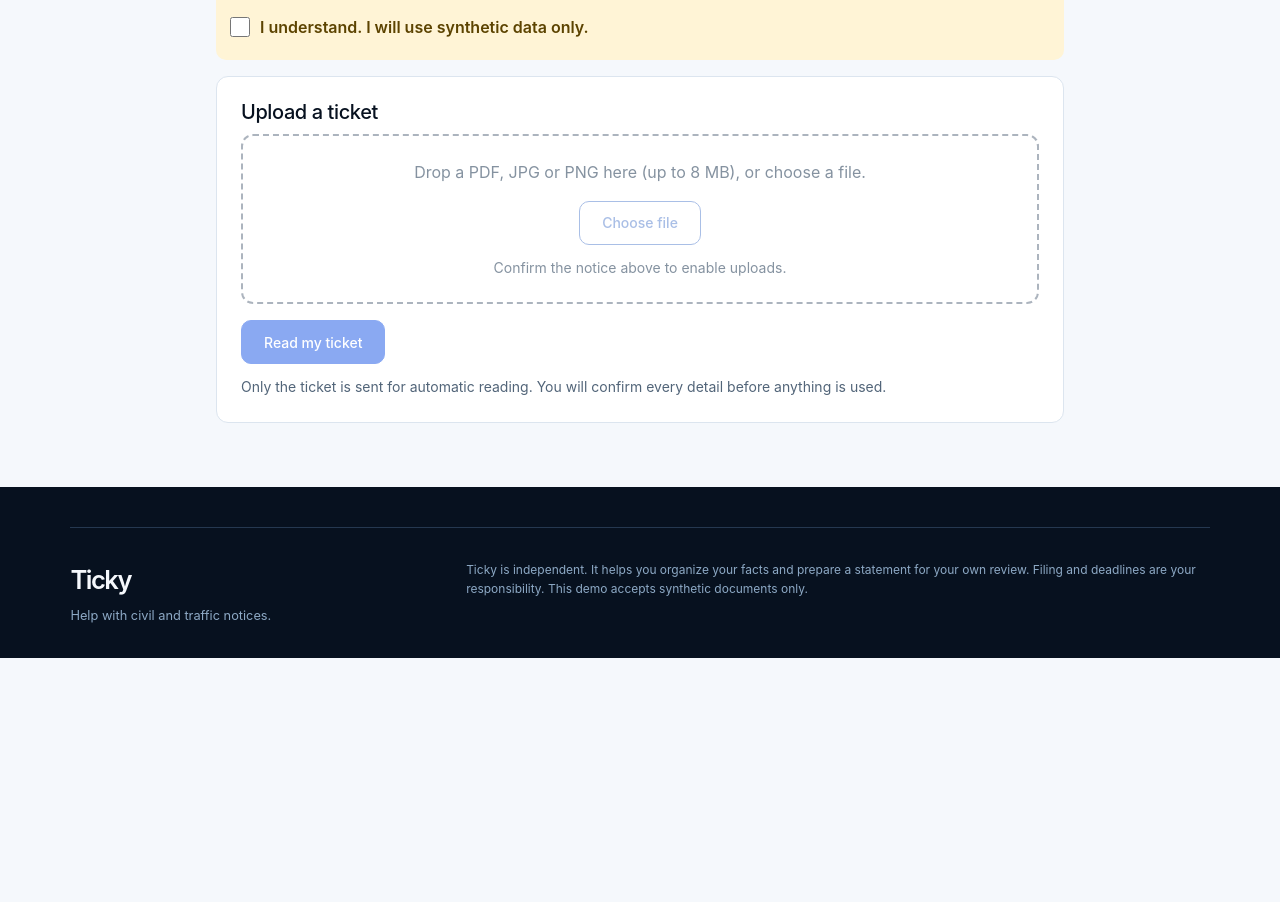
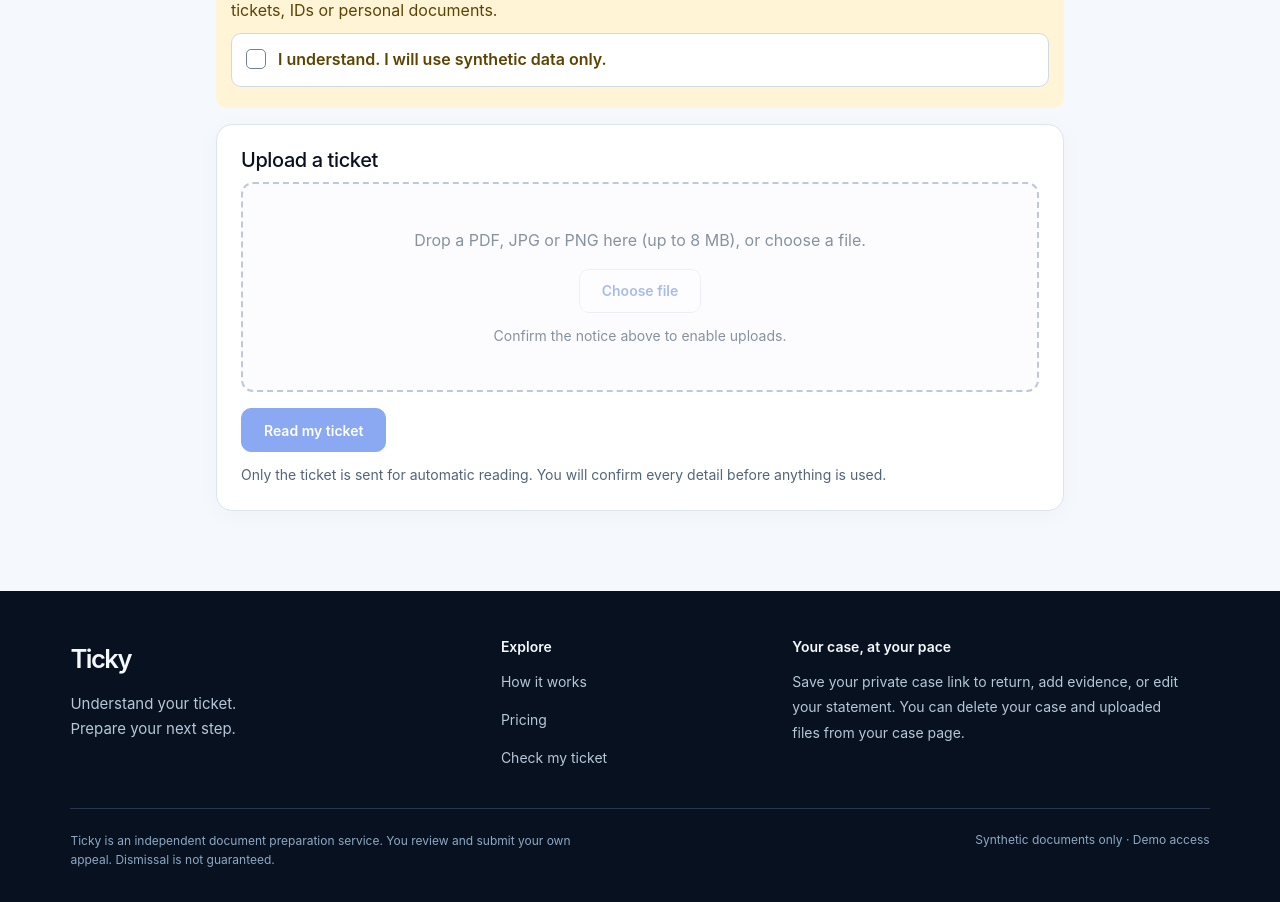
Before and after one commit to Akylzhan9837/ihatebusiness, a Vue app in the folder frontend/: page /new in a window 1280 px wide. Shown: the part 460-1362 px from the top of the page. Before the commit the page ends 1118 px from the top, so only its background shows below. Built offline with nearby package versions, Linux system fonts and the light colour scheme; no server answers.

Commit message:
Refine form controls, footer and page transitions

```diff
--- a/frontend/src/App.vue
+++ b/frontend/src/App.vue
@@ -21,17 +21,33 @@ const isHome = computed(() => route.name === 'home')
       <router-link to="/new" class="btn sm">Check my ticket <span aria-hidden="true">↗</span></router-link>
     </nav>
   </header>
-  <main id="main" tabindex="-1" :class="{ wide: isHome }"><router-view /></main>
+  <main id="main" tabindex="-1" :class="{ wide: isHome }">
+    <router-view v-slot="{ Component }">
+      <Transition name="page" mode="out-in">
+        <component :is="Component" :key="route.params.id || route.matched[0]?.path" />
+      </Transition>
+    </router-view>
+  </main>
   <footer class="site-foot">
     <div class="foot-inner">
       <div>
-        <div class="brand">{{ BRAND }}</div>
-        <p class="foot-tag">Help with civil and traffic notices.</p>
+        <router-link to="/" class="brand">{{ BRAND }}</router-link>
+        <p class="foot-tag">Understand your ticket.<br />Prepare your next step.</p>
       </div>
-      <p class="foot-legal">
-        {{ BRAND }} is independent. It helps you organize your facts and prepare a statement for your own review.
-        Filing and deadlines are your responsibility. This demo accepts synthetic documents only.
-      </p>
+      <nav class="foot-links" aria-label="Explore Ticky">
+        <h2>Explore</h2>
+        <router-link to="/#how">How it works</router-link>
+        <router-link to="/#pricing">Pricing</router-link>
+        <router-link to="/new">Check my ticket</router-link>
+      </nav>
+      <div class="foot-note">
+        <h2>Your case, at your pace</h2>
+        <p>Save your private case link to return, add evidence, or edit your statement. You can delete your case and uploaded files from your case page.</p>
+      </div>
+    </div>
+    <div class="foot-bottom">
+      <p class="foot-legal">{{ BRAND }} is an independent document preparation service. You review and submit your own appeal. Dismissal is not guaranteed.</p>
+      <span>Synthetic documents only · Demo access</span>
     </div>
   </footer>
 </template>
--- a/frontend/src/styles.css
+++ b/frontend/src/styles.css
@@ -260,3 +260,90 @@ textarea.draft[aria-invalid="true"] { border-color: var(--err-ink); border-width
 .src-group .muted { margin: 0 0 var(--s1); }
 
 textarea.draft[readonly] { background: var(--bg); }
+
+/* Finishing details shared by the landing and case workspace. */
+#app { min-height: 100vh; display: flex; flex-direction: column; }
+main { width: 100%; flex: 1; }
+main:not(.wide) { padding-top: 36px; padding-bottom: 64px; }
+.page-head { margin-bottom: 28px; }
+.page-head h1 { font-weight: 600; letter-spacing: -.035em; }
+.card { box-shadow: 0 4px 24px rgb(16 29 48 / 3%); border-radius: 16px; }
+.field { margin-bottom: 22px; }
+.field > label { margin-bottom: 8px; font-size: .9rem; }
+.field input, .field textarea, select, textarea.draft {
+  transition: border-color .18s ease, box-shadow .18s ease, background-color .18s ease;
+}
+.field input::placeholder, textarea::placeholder { color: #6b7a8c; opacity: 1; }
+.field input:focus-visible, .field textarea:focus-visible, select:focus-visible, textarea.draft:focus-visible {
+  outline: 2px solid var(--focus); outline-offset: 2px; box-shadow: 0 0 0 5px rgb(43 100 232 / 8%);
+}
+input[type="checkbox"], input[type="radio"] {
+  appearance: none; width: 20px; height: 20px; min-width: 20px; margin: 2px 0 0;
+  display: inline-grid; place-content: center; vertical-align: middle;
+  border: 1.5px solid #718298; background: #fff; border-radius: 5px; cursor: pointer;
+  transition: background-color .15s, border-color .15s, box-shadow .15s;
+}
+input[type="radio"] { border-radius: 50%; }
+input[type="checkbox"]:checked, input[type="radio"]:checked { background: var(--accent); border-color: var(--accent); }
+input[type="checkbox"]:checked::after {
+  content: ""; width: 5px; height: 10px; border: solid #fff; border-width: 0 2px 2px 0;
+  transform: translateY(-1px) rotate(45deg);
+}
+input[type="radio"]:checked::after { content: ""; width: 8px; height: 8px; border-radius: 50%; background: #fff; }
+input[type="checkbox"]:disabled, input[type="radio"]:disabled { opacity: .5; cursor: not-allowed; }
+.field label.opt, label.opt {
+  display: flex; gap: 12px; align-items: flex-start; padding: 13px 14px; margin: 8px 0;
+  border: 1px solid var(--line2); border-radius: 10px; background: #fff; font-weight: 500;
+  transition: background-color .18s, border-color .18s;
+}
+label.opt:has(input:checked), .ev-item.on { border-color: #91aff3; background: #f0f5ff; }
+label.opt:hover, .ev-item:hover { border-color: #91aff3; }
+label.opt input { flex: 0 0 20px; }
+.btn { font-weight: 600; transition: background-color .18s, box-shadow .18s, transform .18s; }
+.btn:not(:disabled):not(.disabled):hover { filter: none; box-shadow: 0 4px 12px rgb(43 100 232 / 16%); transform: translateY(-1px); }
+.btn:not(:disabled):active { transform: translateY(0); box-shadow: none; }
+.btn.secondary { border-color: var(--line2); }
+.btn.secondary:hover { background: #f2f6ff; border-color: #91aff3; }
+.btn:disabled { transform: none; box-shadow: none; }
+.steps ol { gap: 8px; margin-bottom: 24px; }
+.steps a { padding: 9px 13px; transition: background-color .18s, border-color .18s; }
+.keybox { padding: 14px 18px; margin-bottom: 28px; }
+.keybox summary { min-height: 24px; }
+.keybox[open] summary { margin-bottom: 12px; }
+.notice { line-height: 1.6; border: 1px solid transparent; }
+.notice.err { border-color: #f4c4c4; }
+.drop { padding: clamp(24px, 5vw, 44px); border-color: #a3b3c7; background: #fbfcff; }
+.badge { display: inline-block; font-weight: 500; line-height: 1.6; }
+.src { padding: 8px 10px; border-left: 2px solid var(--line2); margin-top: 8px; }
+.site-foot { padding-top: 48px; }
+.foot-inner { border-top: 0; padding-top: 0; grid-template-columns: 1.1fr .7fr 1.2fr; gap: 48px; }
+.foot-tag { font-size: .9375rem; line-height: 1.7; color: var(--on-dark-2); margin-top: 12px; }
+.foot-inner h2 { color: var(--on-dark); font-size: .875rem; font-weight: 600; margin: 0 0 14px; letter-spacing: 0; }
+.foot-links { display: flex; flex-direction: column; align-items: flex-start; gap: 8px; }
+.foot-links h2 { margin-bottom: 4px; }
+.foot-links a { color: var(--on-dark-2); text-decoration: none; font-size: .875rem; padding: 4px 0; }
+.foot-links a:hover { color: #fff; text-decoration: underline; text-underline-offset: 4px; }
+.foot-note p { color: var(--on-dark-2); font-size: .875rem; line-height: 1.8; margin: 0; max-width: 44ch; }
+.foot-bottom { max-width: 1280px; margin: 36px auto 0; padding-top: 22px; border-top: 1px solid var(--panel-line); display: flex; gap: 24px; justify-content: space-between; align-items: start; }
+.foot-bottom p { max-width: 70ch; }
+.foot-bottom span { font-size: .75rem; flex-shrink: 0; }
+.page-enter-active { transition: opacity .2s ease, transform .2s ease; }
+.page-leave-active { transition: opacity .12s ease; }
+.page-enter-from { opacity: 0; transform: translateY(8px); }
+.page-leave-to { opacity: 0; }
+@media (max-width: 640px) {
+  .foot-inner { grid-template-columns: 1fr 1fr; gap: 28px; }
+  .foot-note { grid-column: 1 / -1; }
+  .foot-bottom { flex-direction: column; gap: 14px; margin-top: 28px; }
+  main:not(.wide) { padding-top: 24px; }
+  .steps a { padding: 8px 10px; font-size: .8rem; }
+  .field > label .badge { margin: 4px 0 0 6px; }
+}
+@media (forced-colors: active) {
+  input[type="checkbox"], input[type="radio"] { appearance: auto; }
+  input[type="checkbox"]::after, input[type="radio"]::after { display: none; }
+}
+@media (prefers-reduced-motion: reduce) {
+  *, *::before, *::after { transition: none !important; animation: none !important; scroll-behavior: auto !important; }
+  .page-enter-from { transform: none; }
+}
--- a/frontend/src/views/case/CaseShell.vue
+++ b/frontend/src/views/case/CaseShell.vue
@@ -122,7 +122,11 @@ async function remove() {
         </div>
       </details>
 
-      <router-view />
+      <router-view v-slot="{ Component }">
+        <Transition name="page" mode="out-in">
+          <component :is="Component" :key="route.name" />
+        </Transition>
+      </router-view>
 
       <div class="case-foot">
         <ErrorNotice :error="deleteError" />
```
